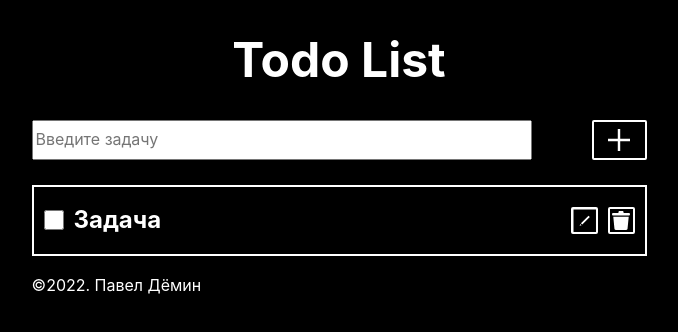
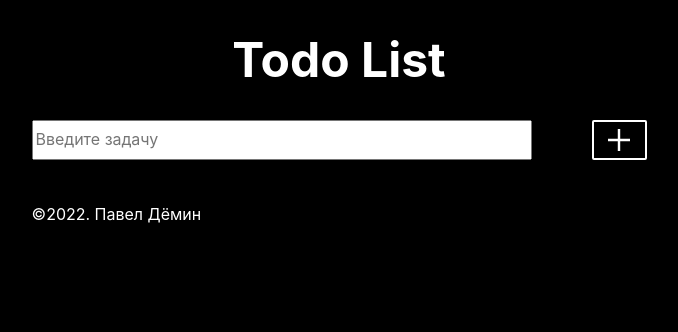
Before and after one commit to Tptechnician/TODO-LIST, a React (Create React App) app: page / in a window 1280 px wide. Shown: the top 332 px of the page, without its empty margins (301-979 px from the left). Built offline with nearby package versions, Linux system fonts and the light colour scheme.

Commit message:
adding id cards to the array

```diff
--- a/package.json
+++ b/package.json
@@ -15,6 +15,7 @@
     "node-sass": "^6.0.0",
     "react": "^18.2.0",
     "react-dom": "^18.2.0",
+    "react-id-generator": "^3.0.2",
     "react-scripts": "5.0.1",
     "typescript": "^4.8.2",
     "web-vitals": "^2.1.4"
--- a/src/Components/App/App.tsx
+++ b/src/Components/App/App.tsx
@@ -1,22 +1,33 @@
-import React from 'react';
+import React, { useState } from 'react';
+import nextId from 'react-id-generator';
+
 import Header from '../Header/Header';
 import Form from '../Form/Form';
 import TodoConteiner from '../TodoConteiner/TodoConteiner';
 import Footer from '../Footer/footer';
-import { todoItemDatabase } from '../../Database/Database';
-console.log(todoItemDatabase);
+
+interface Item {
+  item: {
+    _id: string;
+    title: string;
+    made: boolean;
+  };
+}
 
 function App() {
-  function addTodoItem(value: { title: string }) {
-    todoItemDatabase.unshift(value);
+  const [itemData, setItemData] = useState<Item[]>([]);
+  console.log(itemData);
 
-    console.log(todoItemDatabase);
+  function addTodoItem(item: any) {
+    const id = nextId();
+    item = { ...item, _id: id, made: false };
+    setItemData([item, ...itemData]);
   }
   return (
     <>
       <Header />
       <Form addTodoItem={addTodoItem} />
-      <TodoConteiner />
+      <TodoConteiner tasks={itemData} />
       <Footer />
     </>
   );
--- a/src/Components/Form/Form.tsx
+++ b/src/Components/Form/Form.tsx
@@ -1,21 +1,28 @@
 import { useState } from 'react';
 
-export default function Form(props: any) {
-  const [value, setValue] = useState({});
+interface formProps {
+  addTodoItem: (item: any) => void;
+}
 
-  function handleChange(e: any) {
+export default function Form({ addTodoItem }: formProps) {
+  const [value, setValue] = useState<any>({});
+
+  function handleChange(e: React.ChangeEvent<HTMLInputElement>) {
     const { name, value } = e.target;
     setValue({ [name]: value });
   }
 
-  function handleSubmit(e: any) {
+  function handleSubmit(e: React.ChangeEvent<HTMLFormElement>) {
     e.preventDefault();
-    props.addTodoItem(value);
+    addTodoItem(value);
+    setValue({});
   }
+
   return (
     <form className="form" onSubmit={handleSubmit}>
       <input
         className="form__input"
+        value={value.title || ''}
         type="text"
         placeholder="Введите задачу"
         name="title"
--- a/src/Components/TodoConteiner/TodoConteiner.scss
+++ b/src/Components/TodoConteiner/TodoConteiner.scss
@@ -1,4 +1,6 @@
 .TodoConteiner {
+  padding: 0;
+  list-style: none;
   max-width: 60%;
   margin: 25px auto 20px;
   display: flex;
--- a/src/Components/TodoConteiner/TodoConteiner.tsx
+++ b/src/Components/TodoConteiner/TodoConteiner.tsx
@@ -1,9 +1,23 @@
 import TodoItem from '../TodoItem/TodoItem';
 
-export default function TodoConteiner() {
+interface Item {
+  item: {
+    _id: string;
+    title: string;
+    made: boolean;
+  };
+}
+
+interface TodoConteinerProps {
+  tasks: Array<Item>;
+}
+
+export default function TodoConteiner({ tasks }: TodoConteinerProps) {
   return (
-    <div className="TodoConteiner">
-      <TodoItem />
-    </div>
+    <ul className="TodoConteiner">
+      {tasks.map((task: any) => (
+        <TodoItem key={task._id} title={task.title} made={task.made} />
+      ))}
+    </ul>
   );
 }
--- a/src/Components/TodoItem/TodoItem.tsx
+++ b/src/Components/TodoItem/TodoItem.tsx
@@ -1,14 +1,20 @@
-export default function TodoItem() {
+interface TodoItemProps {
+  title: string;
+  made: boolean;
+}
+
+export default function TodoItem({ title, made }: TodoItemProps) {
+  function taskCompleted() {}
   return (
-    <div className="todoItem">
+    <li className="todoItem">
       <div className="todoItem__wraper">
-        <input className="todoItem__checkbox" type="checkbox" />
-        <h2 className="todoItem__title">Задача</h2>
+        <input className="todoItem__checkbox" type="checkbox" onClick={taskCompleted} />
+        <h2 className="todoItem__title">{title}</h2>
       </div>
       <div className="todoItem__buttons">
         <button className="todoItem__editButton"></button>
         <button className="todoItem__deleteButton"></button>
       </div>
-    </div>
+    </li>
   );
 }
--- a/src/Database/Database.tsx
+++ /dev/null
@@ -1,5 +0,0 @@
-interface Item {
-  title: string;
-}
-
-export const todoItemDatabase: Array<Item> = [];
--- a/src/index.tsx
+++ b/src/index.tsx
@@ -5,7 +5,7 @@ import App from './Components/App/App';
 
 const root = ReactDOM.createRoot(document.getElementById('root') as HTMLElement);
 root.render(
-  <React.StrictMode>
-    <App />
-  </React.StrictMode>,
+  // <React.StrictMode>
+  <App />,
+  // </React.StrictMode>,
 );
```
Also changed, not shown: 1 other file (tests, documents, lock files or other folders).
